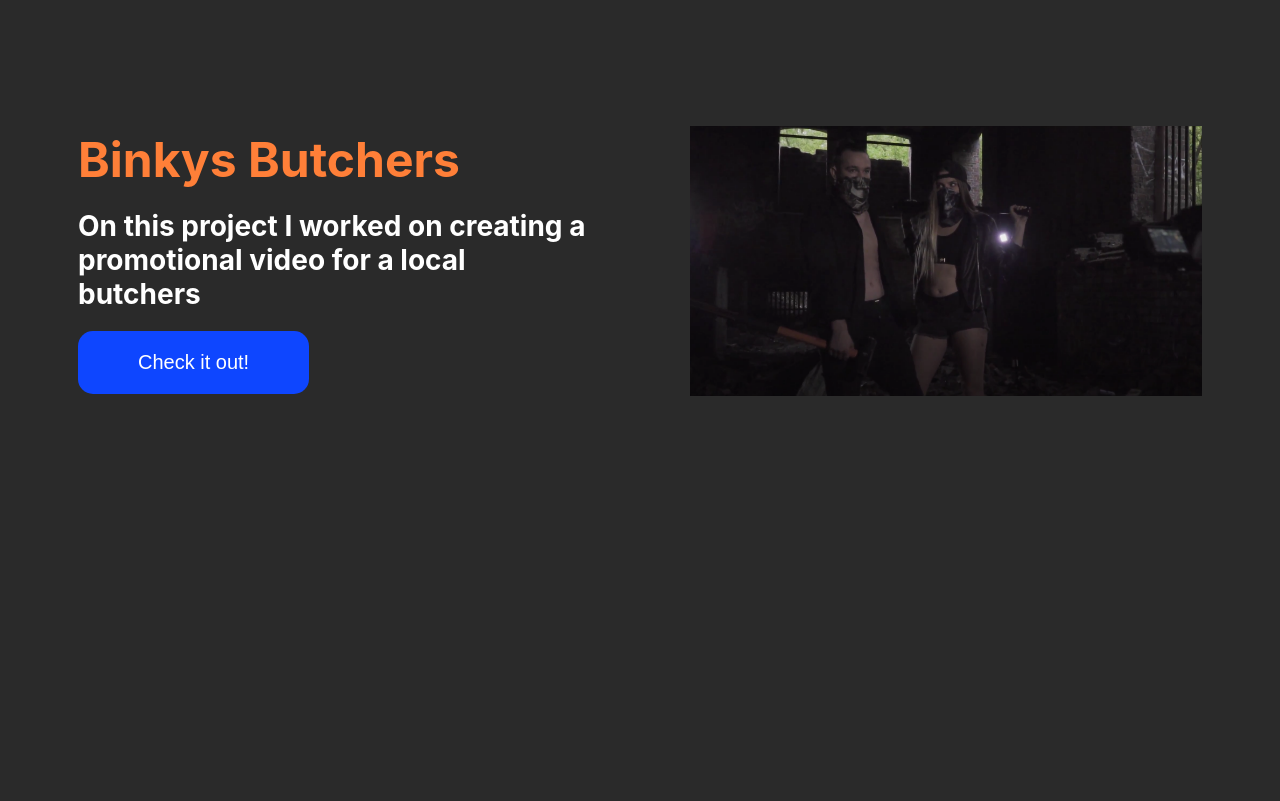
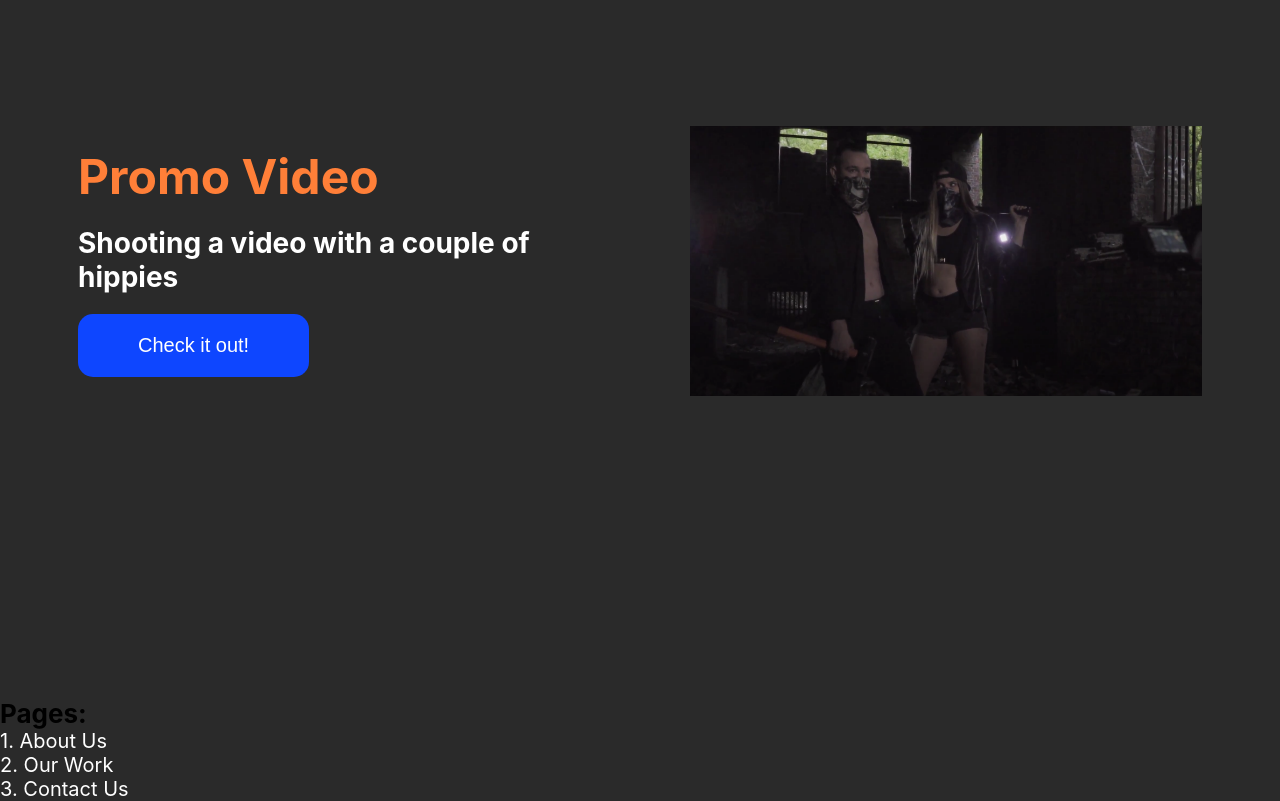
Before and after one commit to tbriggs1/alex-website, a React (Create React App) app: page /work in a window 1280 px wide. Shown: the part 2040-2841 px from the top of the page. Before the commit the page ends 2738 px from the top, so only its background shows below. Built offline with nearby package versions, Linux system fonts and the light colour scheme.

Commit message:
footer addeds

```diff
--- a/package.json
+++ b/package.json
@@ -20,6 +20,7 @@
     "react-router": "^5.2.0",
     "react-router-dom": "^5.2.0",
     "react-scripts": "4.0.3",
+    "react-youtube": "^7.13.1",
     "web-vitals": "^1.1.0"
   },
   "scripts": {
--- a/src/App.js
+++ b/src/App.js
@@ -5,6 +5,10 @@
 import Nav from './components/Nav';
 import {Switch, Route, useLocation} from 'react-router-dom';
 import {AnimatePresence} from 'framer-motion';
+import SecondWork from './components/SecondWork.js';
+import FirstWork from './components/FirstWork.js';
+import ThirdWork from './components/ThirdWork.js';
+import Footer from './components/Footer.js';
 
 function App() {
   const location = useLocation();
@@ -22,7 +26,17 @@
               <Route path="/contact" exact>
                 <Contact />
               </Route>
+              <Route path="/FirstWork" exact>
+                <FirstWork />
+              </Route>
+              <Route path="/SecondWork" exact>
+                <SecondWork />
+              </Route>
+              <Route path="/ThirdWork" exact>
+                <ThirdWork />
+              </Route>
           </Switch>
+          <Footer />
       </AnimatePresence>
     </div>
   );
--- /dev/null
+++ b/src/components/FirstWork.js
@@ -0,0 +1,22 @@
+import React from 'react';
+import YouTube from 'react-youtube';
+
+const FirstWork = () => {
+    const opts = {
+        height: '390',
+        width: '640',
+        playerVars: {
+          // https://developers.google.com/youtube/player_parameters
+          autoplay: 1,
+        },
+      };
+    return (
+        <div>
+            <div className="video-flex">
+                <YouTube videoId="McBQqEQUNM8" opts={opts}/>
+            </div>
+        </div>
+    )
+}
+
+export default FirstWork;
--- /dev/null
+++ b/src/components/Footer.js
@@ -0,0 +1,28 @@
+import React from 'react';
+import {motion} from 'framer-motion';
+import {Link} from 'react-router-dom';
+import '../styles/footer.scss';
+
+const Footer = () => {
+    return(
+        <div>
+            <footer className="footer-main-header">
+                            <h1>Pages:</h1>
+                            <ul className="footer-content">
+                                <motion.li whileHover={{ scale: 1.2 }}>
+                                    <Link to="/">1. About Us</Link>
+                                </motion.li>
+                                <div className="footer-line"></div>
+                                <motion.li whileHover={{ scale: 1.2 }}>
+                                    <Link to="/work">2. Our Work</Link>
+                                </motion.li>
+                                <motion.li whileHover={{ scale: 1.2 }}>
+                                    <Link to="/contact">3. Contact Us</Link>
+                                </motion.li>
+                        </ul>
+            </footer>
+        </div>
+    )
+};
+
+export default Footer;
--- /dev/null
+++ b/src/components/SecondWork.js
@@ -0,0 +1,22 @@
+import React from 'react';
+import YouTube from 'react-youtube';
+
+const SecondWork = () => {
+    const opts = {
+        height: '390',
+        width: '640',
+        playerVars: {
+          // https://developers.google.com/youtube/player_parameters
+          autoplay: 1,
+        },
+      };
+    return (
+        <div>
+            <div className="video-flex">
+                <YouTube videoId="PnM2lvtuYaI" opts={opts}/>
+            </div>
+        </div>
+    )
+}
+
+export default SecondWork;
--- /dev/null
+++ b/src/components/ThirdWork.js
@@ -0,0 +1,22 @@
+import React from 'react';
+import YouTube from 'react-youtube';
+
+const ThirdWork = () => {
+    const opts = {
+        height: '390',
+        width: '640',
+        playerVars: {
+          // https://developers.google.com/youtube/player_parameters
+          autoplay: 1,
+        },
+      };
+    return (
+        <div>
+            <div className="video-flex">
+                <YouTube videoId="nipUSAqaesE" opts={opts}/>
+            </div>
+        </div>
+    )
+}
+
+export default ThirdWork;
--- a/src/components/Work.js
+++ b/src/components/Work.js
@@ -1,7 +1,8 @@
 import React from 'react';
 import Binks from '../images/binks.PNG'
 import Wedding from '../images/chriswedding.PNG';
-import Photoshop from '../images/photoshop.PNG'
+import Photoshop from '../images/photoshop.PNG';
+import {Link} from 'react-router-dom';
 import {motion} from 'framer-motion';
 
 const Work = () => {
@@ -13,7 +14,7 @@
                         <div className="worker-text">
                             <h2><span>Binkys Butchers</span></h2>
                             <h4>On this project I worked on creating a promotional video for a local butchers</h4>
-                            <motion.button whileHover={{ scale: 1.2 }}>Check it out!</motion.button>
+                             <Link to="/FirstWork"><motion.button whileHover={{ scale: 1.2 }}>Check it out!</motion.button></Link>
                         </div>
                 </div>
                 <div className="work-background">
@@ -27,16 +28,16 @@
                 <div className="worker-text">
                     <h2><span>Wedding Video</span></h2>
                     <h4>For this piece I went out to narnia to film a fanastic wedding</h4>
-                    <motion.button whileHover={{ scale: 1.2 }}>Check it out!</motion.button>
+                    <Link to="/SecondWork"><motion.button whileHover={{ scale: 1.2 }}>Check it out!</motion.button></Link>
                 </div>
             </div>
             <div className="Work">
                 <div className="background-container">
                     <div className="text-background"></div>
                         <div className="worker-text">
-                            <h2><span>Binkys Butchers</span></h2>
-                            <h4>On this project I worked on creating a promotional video for a local butchers</h4>
-                            <motion.button whileHover={{ scale: 1.2 }}>Check it out!</motion.button>
+                            <h2><span>Promo Video</span></h2>
+                            <h4>Shooting a video with a couple of hippies</h4>
+                            <Link to="/ThirdWork"><motion.button whileHover={{ scale: 1.2 }}>Check it out!</motion.button></Link>
                         </div>
                 </div>
                 <div className="work-background">
--- a/src/styles/mywork.scss
+++ b/src/styles/mywork.scss
@@ -65,6 +65,13 @@
   img {
     width: 40vw;
   }
+}
+
+.video-flex{
+  display:flex;
+  justify-content: center;
+  align-items: center;
+  margin-top: 5rem;
 }
 .main-work-section {
   width: 90%;
--- a/src/styles/pages.scss
+++ b/src/styles/pages.scss
@@ -83,6 +83,8 @@
   justify-content: space-around;
   list-style: none;
 }
+
+
 
 .al-title {
   flex: 2 1 40rem;
```
Also changed, not shown: src/styles/footer.scss (added), 1 other file (tests, documents, lock files or other folders).
